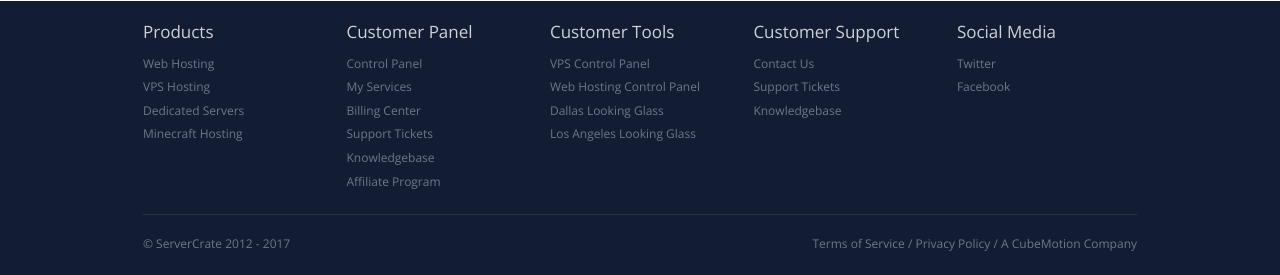
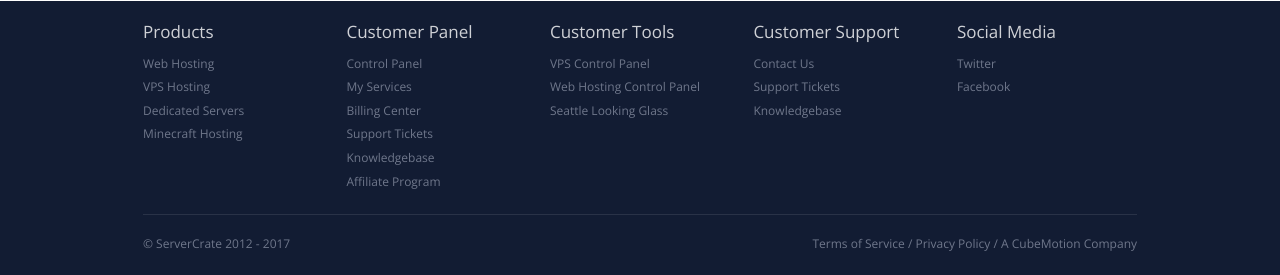
Before and after one commit to RobertClarke/ServerCrate, a PHP site: page /index.php in a window 1280 px wide. Shown: the part 1061-1336 px from the top of the page. Run offline with PHP 8.4, Linux system fonts and the light colour scheme; some libraries are stand-ins or nearby versions.

Commit message:
Update footer.php

```diff
--- a/structure/footer.php
+++ b/structure/footer.php
@@ -27,8 +27,7 @@
 						<ul>
 							<li><a href="https://vps.servercrate.com">VPS Control Panel</a></li>
 							<li><a href="https://dalweb1.servercrate.com:2087">Web Hosting Control Panel</a></li>
-							<li><a href="http://lg.servercrate.com">Dallas Looking Glass</a></li>
-							<li><a href="http://la.lg.servercrate.com">Los Angeles Looking Glass</a></li>
+							<li><a href="http://lg.servercrate.com">Seattle Looking Glass</a></li>
 						</ul>
 					</article>
 					<article>
```
